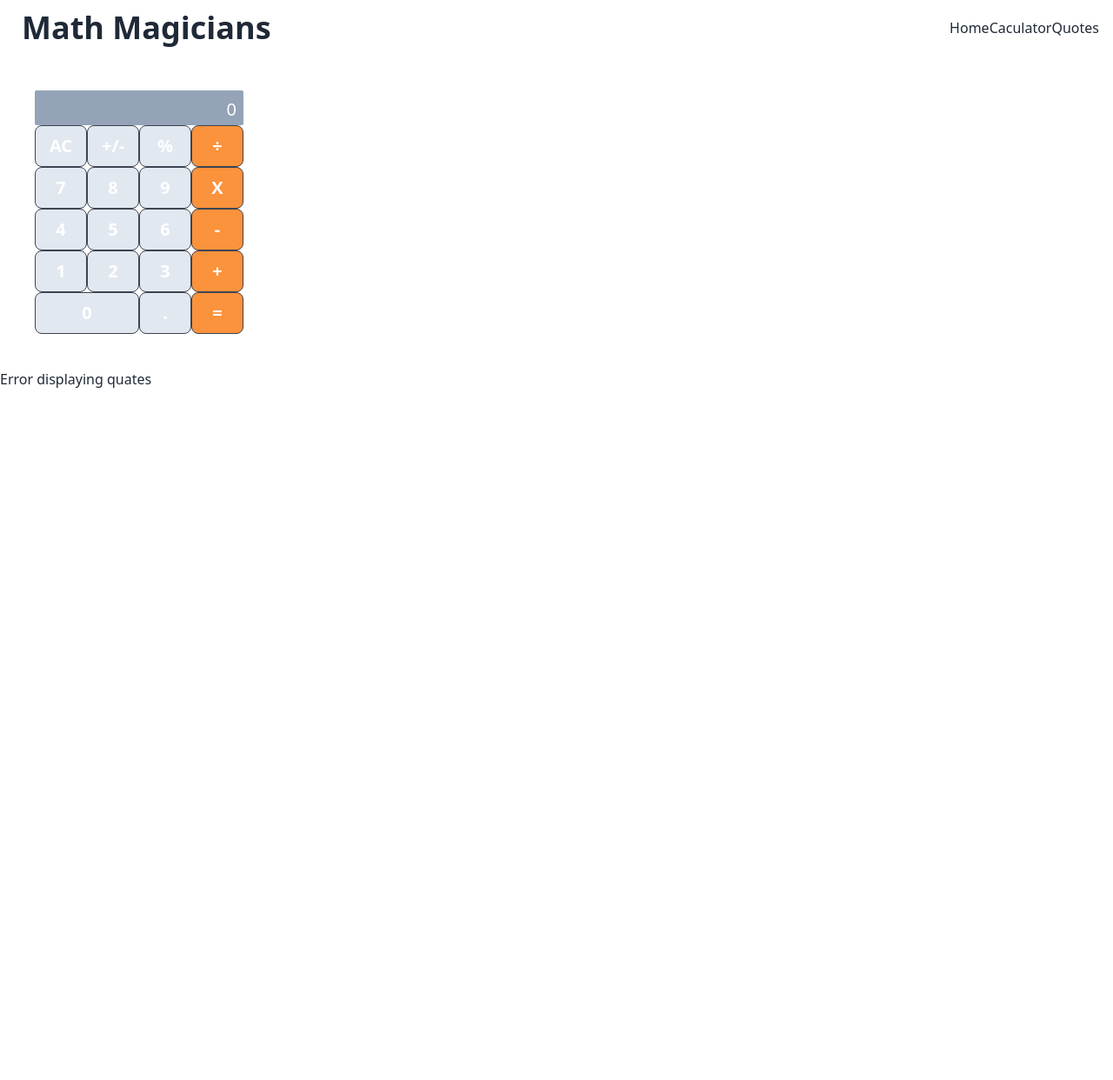
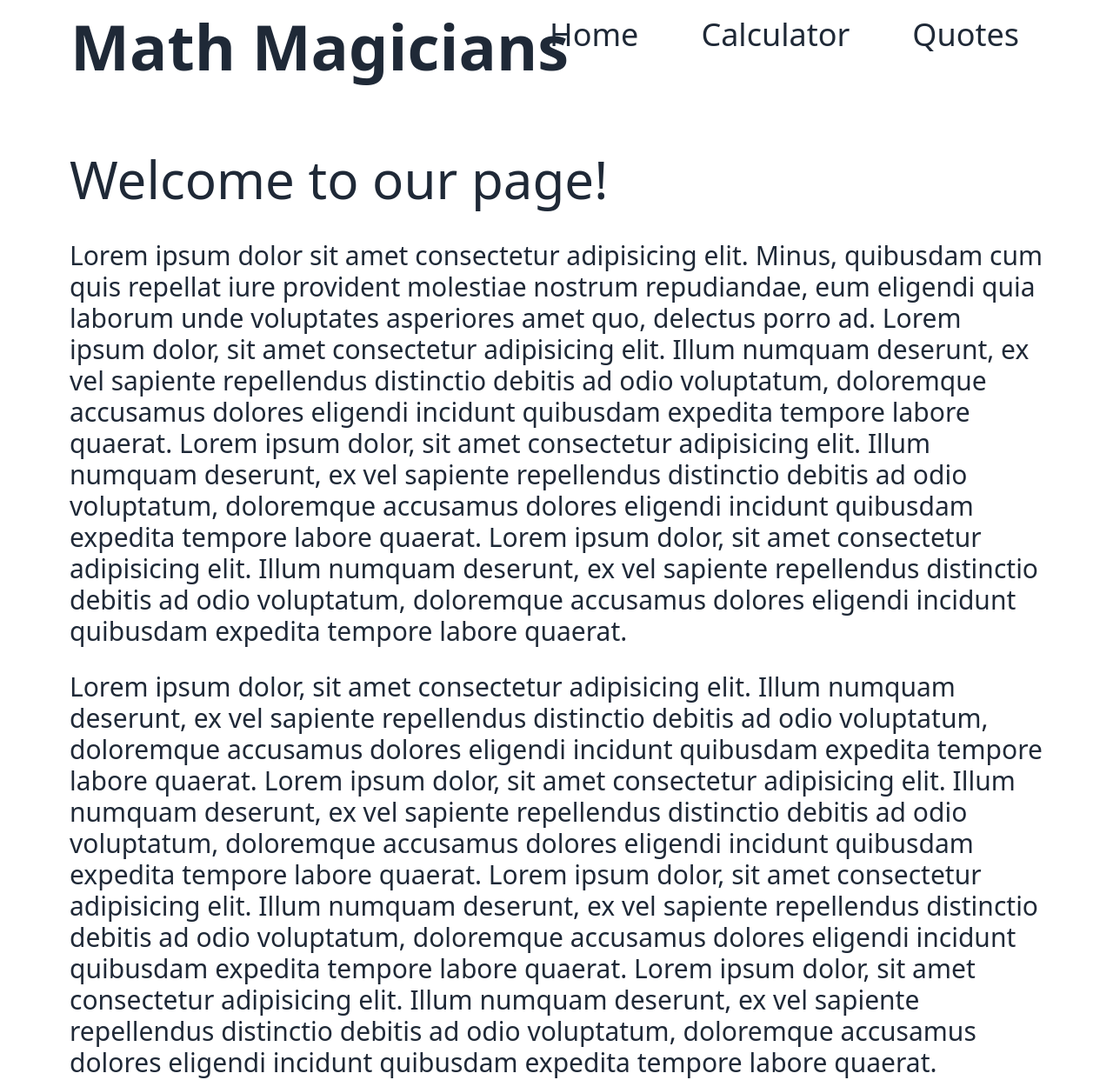
Before and after one commit to shafiuyushawu/math-magician, a React (Create React App) app: page / in a window 1280 px wide. Shown: the whole page at 87% size. Before the commit the page ends 800 px from the top, so only its background shows below. Built offline with nearby package versions, Linux system fonts and the light colour scheme; no server answers.

Commit message:
Created pages to routes components

```diff
--- a/package.json
+++ b/package.json
@@ -12,6 +12,7 @@
     "prop-types": "^15.8.1",
     "react": "^18.2.0",
     "react-dom": "^18.2.0",
+    "react-router-dom": "^6.10.0",
     "react-scripts": "5.0.1",
     "web-vitals": "^2.1.4"
   },
--- a/src/App.js
+++ b/src/App.js
@@ -1,14 +1,21 @@
-import Calculator from './components/Calculator';
-import Quotes from './components/Quotes';
+import { BrowserRouter as Router, Routes, Route } from 'react-router-dom';
 import Navbar from './layout/Navbar';
+import Home from './pages/Home';
+import Calculate from './pages/Calculate';
+import QuotesPage from './pages/QuotesPage';
 
 function App() {
   return (
-    <>
+    <Router>
       <Navbar />
-      <Calculator />
-      <Quotes />
-    </>
+      <div>
+        <Routes>
+          <Route exact path="/" element={<Home />} />
+          <Route path="/calculator" element={<Calculate />} />
+          <Route path="/quotes" element={<QuotesPage />} />
+        </Routes>
+      </div>
+    </Router>
   );
 }
 
--- a/src/components/Calculator.jsx
+++ b/src/components/Calculator.jsx
@@ -14,40 +14,154 @@ function Calculator() {
   };
 
   return (
-    <>
-      <div className="text-xl flex flex-col justify-center p-10">
+    <div>
+      <div className="flex flex-col justify-center p-10 text-xl">
         <CalculatorScreen objState={objState} />
         <div>
-          <button type="button" className="btn text-xl w-[5%] bg-slate-200" onClick={() => handleClick('AC')}>AC</button>
-          <button type="button" className="btn text-xl w-[5%] bg-slate-200" onClick={() => handleClick('+/-')}>+/-</button>
-          <button type="button" className="btn text-xl w-[5%] bg-slate-200" onClick={() => handleClick('%')}>%</button>
-          <button type="button" className="btn text-xl w-[5%] bg-orange-400" onClick={() => handleClick('÷')}>÷</button>
+          <button
+            type="button"
+            className="btn text-xl w-[20%] h-20 bg-slate-200"
+            onClick={() => handleClick('AC')}
+          >
+            AC
+          </button>
+          <button
+            type="button"
+            className="btn text-xl w-[20%] h-20 bg-slate-200"
+            onClick={() => handleClick('+/-')}
+          >
+            +/-
+          </button>
+          <button
+            type="button"
+            className="btn text-xl w-[20%] h-20 bg-slate-200"
+            onClick={() => handleClick('%')}
+          >
+            %
+          </button>
+          <button
+            type="button"
+            className="btn text-xl w-[20%] h-20 bg-orange-400"
+            onClick={() => handleClick('÷')}
+          >
+            ÷
+          </button>
         </div>
         <div>
-          <button type="button" className="btn text-xl w-[5%] bg-slate-200" onClick={() => handleClick('7')}>7</button>
-          <button type="button" className="btn text-xl w-[5%] bg-slate-200" onClick={() => handleClick('8')}>8</button>
-          <button type="button" className="btn text-xl w-[5%] bg-slate-200" onClick={() => handleClick('9')}>9</button>
-          <button type="button" className="btn text-xl w-[5%] bg-orange-400" onClick={() => handleClick('x')}>x</button>
+          <button
+            type="button"
+            className="btn text-xl w-[20%] h-20 bg-slate-200"
+            onClick={() => handleClick('7')}
+          >
+            7
+          </button>
+          <button
+            type="button"
+            className="btn text-xl w-[20%] h-20 bg-slate-200"
+            onClick={() => handleClick('8')}
+          >
+            8
+          </button>
+          <button
+            type="button"
+            className="btn text-xl w-[20%] h-20 bg-slate-200"
+            onClick={() => handleClick('9')}
+          >
+            9
+          </button>
+          <button
+            type="button"
+            className="btn text-xl w-[20%] h-20 bg-orange-400"
+            onClick={() => handleClick('x')}
+          >
+            x
+          </button>
         </div>
         <div>
-          <button type="button" className="btn text-xl w-[5%] bg-slate-200" onClick={() => handleClick('4')}>4</button>
-          <button type="button" className="btn text-xl w-[5%] bg-slate-200" onClick={() => handleClick('5')}>5</button>
-          <button type="button" className="btn text-xl w-[5%] bg-slate-200" onClick={() => handleClick('6')}>6</button>
-          <button type="button" className="btn text-xl w-[5%] bg-orange-400" onClick={() => handleClick('-')}>-</button>
+          <button
+            type="button"
+            className="btn text-xl w-[20%] h-20 bg-slate-200"
+            onClick={() => handleClick('4')}
+          >
+            4
+          </button>
+          <button
+            type="button"
+            className="btn text-xl w-[20%] h-20 bg-slate-200"
+            onClick={() => handleClick('5')}
+          >
+            5
+          </button>
+          <button
+            type="button"
+            className="btn text-xl w-[20%] h-20 bg-slate-200"
+            onClick={() => handleClick('6')}
+          >
+            6
+          </button>
+          <button
+            type="button"
+            className="btn text-xl w-[20%] h-20 bg-orange-400"
+            onClick={() => handleClick('-')}
+          >
+            -
+          </button>
         </div>
         <div>
-          <button type="button" className="btn text-xl w-[5%] bg-slate-200" onClick={() => handleClick('1')}>1</button>
-          <button type="button" className="btn text-xl w-[5%] bg-slate-200" onClick={() => handleClick('2')}>2</button>
-          <button type="button" className="btn text-xl w-[5%] bg-slate-200" onClick={() => handleClick('3')}>3</button>
-          <button type="button" className="btn text-xl w-[5%] bg-orange-400" onClick={() => handleClick('+')}>+</button>
+          <button
+            type="button"
+            className="btn text-xl w-[20%] h-20 bg-slate-200"
+            onClick={() => handleClick('1')}
+          >
+            1
+          </button>
+          <button
+            type="button"
+            className="btn text-xl w-[20%] h-20 bg-slate-200"
+            onClick={() => handleClick('2')}
+          >
+            2
+          </button>
+          <button
+            type="button"
+            className="btn text-xl w-[20%] h-20 bg-slate-200"
+            onClick={() => handleClick('3')}
+          >
+            3
+          </button>
+          <button
+            type="button"
+            className="btn text-xl w-[20%] h-20 bg-orange-400"
+            onClick={() => handleClick('+')}
+          >
+            +
+          </button>
         </div>
         <div>
-          <button type="button" className="btn text-xl w-[10%] bg-slate-200" onClick={() => handleClick('0')}>0</button>
-          <button type="button" className="btn text-xl w-[5%] bg-slate-200" onClick={() => handleClick('.')}>.</button>
-          <button type="button" className="btn text-xl w-[5%] bg-orange-400" onClick={() => handleClick('=')}>=</button>
+          <button
+            type="button"
+            className="btn text-xl w-[40%] h-20 bg-slate-200"
+            onClick={() => handleClick('0')}
+          >
+            0
+          </button>
+          <button
+            type="button"
+            className="btn text-xl w-[20%] h-20 bg-slate-200"
+            onClick={() => handleClick('.')}
+          >
+            .
+          </button>
+          <button
+            type="button"
+            className="btn text-xl w-[20%] h-20 bg-orange-400"
+            onClick={() => handleClick('=')}
+          >
+            =
+          </button>
         </div>
       </div>
-    </>
+    </div>
   );
 }
 export default Calculator;
--- a/src/components/CalculatorScreen.jsx
+++ b/src/components/CalculatorScreen.jsx
@@ -3,9 +3,11 @@ import PropTypes from 'prop-types';
 function CalculatorScreen(props) {
   const { objState } = props;
   return (
-    <div className="rounded-sm h-10 w-[20%] bg-slate-400 text-right text-white p-2">
-      {objState.next || objState.total || '0'}
-    </div>
+    <>
+      <div className="rounded-sm h-20 w-[80%] bg-slate-400 text-5xl text-right text-white p-2">
+        {objState.next || objState.total || '0'}
+      </div>
+    </>
   );
 }
 
--- a/src/components/Quotes.jsx
+++ b/src/components/Quotes.jsx
@@ -13,11 +13,12 @@ const Quotes = () => {
 
     setLoading(true);
 
-    axios.get(`https://api.api-ninjas.com/v1/quotes?category=${category}`, {
-      headers: {
-        'X-Api-Key': apiKey,
-      },
-    })
+    axios
+      .get(`https://api.api-ninjas.com/v1/quotes?category=${category}`, {
+        headers: {
+          'X-Api-Key': apiKey,
+        },
+      })
       .then((response) => {
         const data = response.data[0];
         setQuote(data.quote);
@@ -31,20 +32,21 @@ const Quotes = () => {
   }, []);
 
   if (loading) {
-    return <p>Loading...</p>;
+    return <p className="flex flex-col justify-center h-screen">Loading...</p>;
   }
   if (error) {
     return <p>{error}</p>;
   }
 
   return (
-    <div>
+    <div className="flex flex-col justify-center h-screen">
       <p>
         &ldquo;
         {quote}
-        &rdquo;
+        &rdquo; -
+        {' '}
+        {author}
       </p>
-      <p>{author}</p>
     </div>
   );
 };
--- a/src/layout/Navbar.jsx
+++ b/src/layout/Navbar.jsx
@@ -1,13 +1,23 @@
+import { Link } from 'react-router-dom';
+
 const Navbar = () => (
-  <div className="navbar bg-base-100">
+  <div className="px-16 navbar bg-base-100">
     <div className="flex-1">
-      <h1 href="#" className="btn btn-ghost normal-case text-4xl">Math Magicians</h1>
+      <h1 href="#" className="normal-case text-7xl btn btn-ghost">
+        Math Magicians
+      </h1>
     </div>
     <div className="flex-none">
-      <ul className="menu menu-horizontal px-2">
-        <li>Home</li>
-        <li>Caculator</li>
-        <li>Quotes</li>
+      <ul className="px-2 text-4xl menu menu-horizontal">
+        <li className="px-5">
+          <Link to="/">Home</Link>
+        </li>
+        <li className="px-5">
+          <Link to="/calculator">Calculator</Link>
+        </li>
+        <li className="px-5">
+          <Link to="/quotes">Quotes</Link>
+        </li>
       </ul>
     </div>
   </div>
--- /dev/null
+++ b/src/pages/Calculate.jsx
@@ -0,0 +1,13 @@
+import React from 'react';
+import Calculator from '../components/Calculator';
+
+const Calculate = () => (
+  <div className="grid grid-cols-2 p-20">
+    <h2 className="text-6xl">Let&apos;s Do some maths!</h2>
+    <div>
+      <Calculator />
+    </div>
+  </div>
+);
+
+export default Calculate;
--- /dev/null
+++ b/src/pages/Home.jsx
@@ -0,0 +1,41 @@
+import React from 'react';
+
+const Home = () => (
+  <div className="px-20 mt-24 ">
+    <h1 className="text-6xl">Welcome to our page!</h1>
+    <p className="text-3xl mt-10 w-[100%]">
+      Lorem ipsum dolor sit amet consectetur adipisicing elit. Minus, quibusdam
+      cum quis repellat iure provident molestiae nostrum repudiandae, eum
+      eligendi quia laborum unde voluptates asperiores amet quo, delectus porro
+      ad. Lorem ipsum dolor, sit amet consectetur adipisicing elit. Illum
+      numquam deserunt, ex vel sapiente repellendus distinctio debitis ad odio
+      voluptatum, doloremque accusamus dolores eligendi incidunt quibusdam
+      expedita tempore labore quaerat. Lorem ipsum dolor, sit amet consectetur
+      adipisicing elit. Illum numquam deserunt, ex vel sapiente repellendus
+      distinctio debitis ad odio voluptatum, doloremque accusamus dolores
+      eligendi incidunt quibusdam expedita tempore labore quaerat. Lorem ipsum
+      dolor, sit amet consectetur adipisicing elit. Illum numquam deserunt, ex
+      vel sapiente repellendus distinctio debitis ad odio voluptatum, doloremque
+      accusamus dolores eligendi incidunt quibusdam expedita tempore labore
+      quaerat.
+    </p>
+    <p className="text-3xl mt-7 w-[100%]">
+      Lorem ipsum dolor, sit amet consectetur adipisicing elit. Illum numquam
+      deserunt, ex vel sapiente repellendus distinctio debitis ad odio
+      voluptatum, doloremque accusamus dolores eligendi incidunt quibusdam
+      expedita tempore labore quaerat. Lorem ipsum dolor, sit amet consectetur
+      adipisicing elit. Illum numquam deserunt, ex vel sapiente repellendus
+      distinctio debitis ad odio voluptatum, doloremque accusamus dolores
+      eligendi incidunt quibusdam expedita tempore labore quaerat. Lorem ipsum
+      dolor, sit amet consectetur adipisicing elit. Illum numquam deserunt, ex
+      vel sapiente repellendus distinctio debitis ad odio voluptatum, doloremque
+      accusamus dolores eligendi incidunt quibusdam expedita tempore labore
+      quaerat. Lorem ipsum dolor, sit amet consectetur adipisicing elit. Illum
+      numquam deserunt, ex vel sapiente repellendus distinctio debitis ad odio
+      voluptatum, doloremque accusamus dolores eligendi incidunt quibusdam
+      expedita tempore labore quaerat.
+    </p>
+  </div>
+);
+
+export default Home;
--- /dev/null
+++ b/src/pages/QuotesPage.jsx
@@ -0,0 +1,9 @@
+import Quotes from '../components/Quotes';
+
+const QuotesPage = () => (
+  <div className="px-20 text-5xl">
+    <Quotes />
+  </div>
+);
+
+export default QuotesPage;
```
Also changed, not shown: 1 other file (tests, documents, lock files or other folders).
